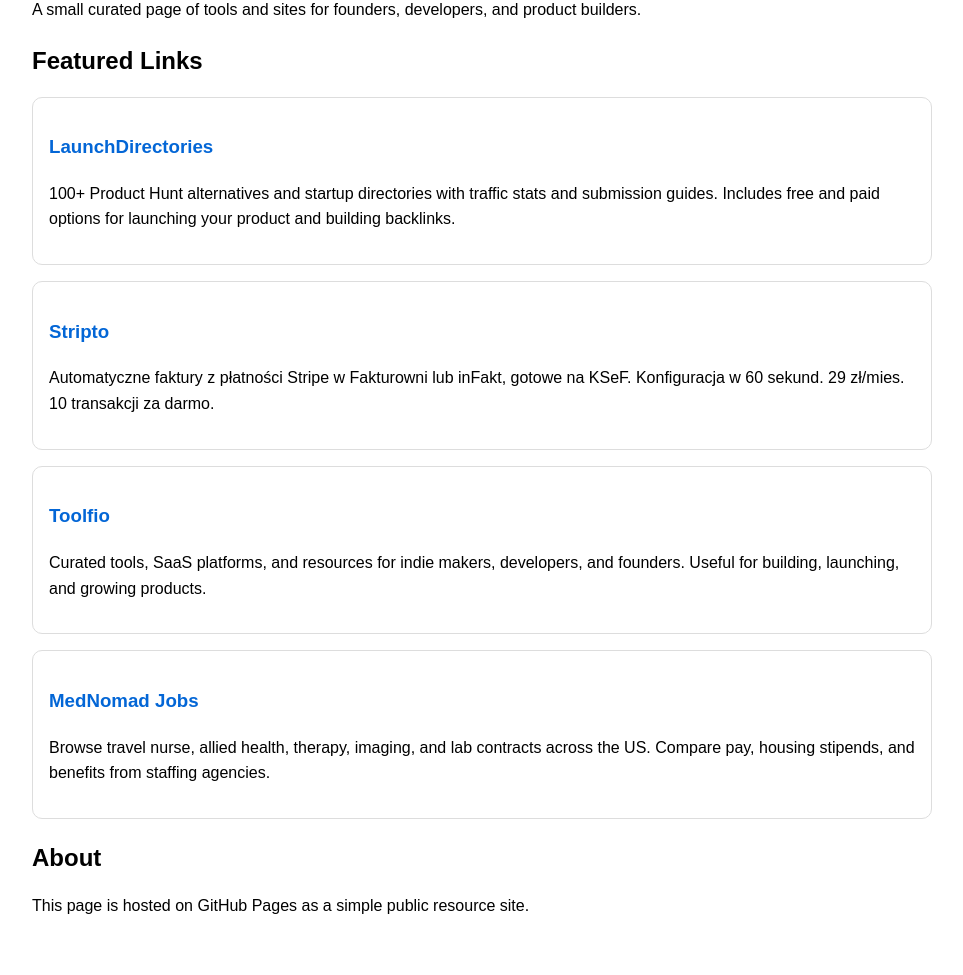
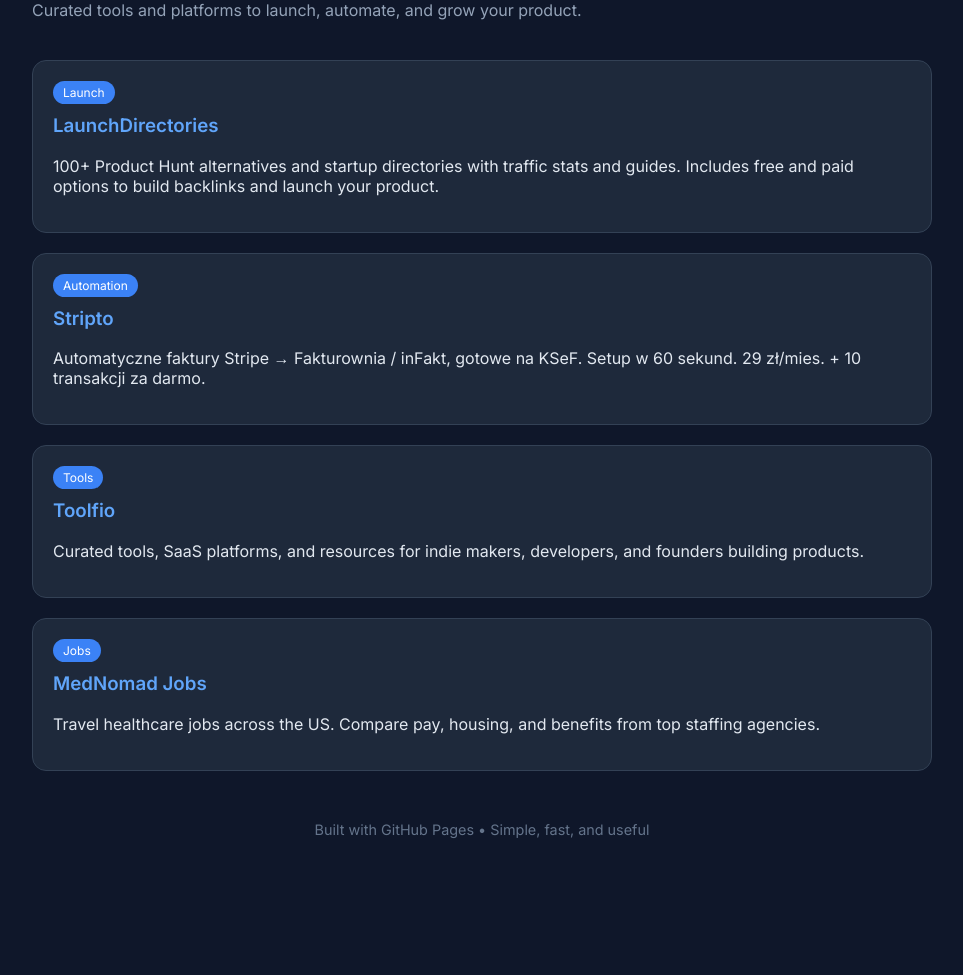
Before and after one commit to rosencoding/rosencoding.github.io, a plain HTML site: page index.html in a window 1280 px wide. Shown: the part 132-1107 px from the top of the page, without its empty margins (158-1121 px from the left). After the commit the page ends 1010 px from the top, so only its background shows below. Drawn offline with Linux system fonts and the light colour scheme.

Commit message:
Update index.html

```diff
--- a/index.html
+++ b/index.html
@@ -2,61 +2,132 @@
 <html lang="en">
 <head>
   <meta charset="UTF-8" />
-  <meta name="viewport" content="width=device-width, initial-scale=1.0" />
-  <title>My Portfolio</title>
+  <meta name="viewport" content="width=device-width, initial-scale=1.0"/>
+  <title>Resources for Builders</title>
+
+  <!-- Google Font -->
+  <link href="https://fonts.googleapis.com/css2?family=Inter:wght@300;400;600&display=swap" rel="stylesheet">
+
   <style>
     body {
-      font-family: Arial, sans-serif;
+      font-family: 'Inter', sans-serif;
+      background: #0f172a;
+      color: #e2e8f0;
+      margin: 0;
+      padding: 0;
+    }
+
+    .container {
       max-width: 900px;
-      margin: 0 auto;
+      margin: auto;
       padding: 40px 20px;
-      line-height: 1.6;
     }
-    h1, h2 {
+
+    h1 {
+      font-size: 2.5rem;
       margin-bottom: 10px;
     }
+
+    p.subtitle {
+      color: #94a3b8;
+      margin-bottom: 40px;
+    }
+
     .card {
-      border: 1px solid #ddd;
-      border-radius: 10px;
-      padding: 16px;
-      margin: 16px 0;
+      background: #1e293b;
+      border-radius: 14px;
+      padding: 20px;
+      margin-bottom: 20px;
+      transition: 0.2s ease;
+      border: 1px solid #334155;
     }
-    a {
-      color: #0366d6;
+
+    .card:hover {
+      transform: translateY(-3px);
+      border-color: #3b82f6;
+    }
+
+    .card h3 {
+      margin-top: 0;
+    }
+
+    .card a {
+      color: #60a5fa;
       text-decoration: none;
+      font-weight: 600;
     }
-    a:hover {
+
+    .card a:hover {
       text-decoration: underline;
+    }
+
+    .tag {
+      display: inline-block;
+      background: #3b82f6;
+      color: white;
+      padding: 4px 10px;
+      border-radius: 999px;
+      font-size: 0.75rem;
+      margin-bottom: 10px;
+    }
+
+    footer {
+      margin-top: 50px;
+      font-size: 0.9rem;
+      color: #64748b;
+      text-align: center;
     }
   </style>
 </head>
+
 <body>
-  <h1>My Useful Resources</h1>
-  <p>A small curated page of tools and sites for founders, developers, and product builders.</p>
+  <div class="container">
 
-  <h2>Featured Links</h2>
+    <h1>🚀 Resources for Builders</h1>
+    <p class="subtitle">
+      Curated tools and platforms to launch, automate, and grow your product.
+    </p>
 
     <div class="card">
-    <h3><a href="https://launchdirectories.com/" target="_blank">LaunchDirectories</a></h3>
-    <p>100+ Product Hunt alternatives and startup directories with traffic stats and submission guides. Includes free and paid options for launching your product and building backlinks.</p>
+      <span class="tag">Launch</span>
+      <h3><a href="https://launchdirectories.com" target="_blank">LaunchDirectories</a></h3>
+      <p>
+        100+ Product Hunt alternatives and startup directories with traffic stats and guides.
+        Includes free and paid options to build backlinks and launch your product.
+      </p>
     </div>
 
     <div class="card">
+      <span class="tag">Automation</span>
       <h3><a href="https://stripto.pl/" target="_blank">Stripto</a></h3>
-    <p>Automatyczne faktury z płatności Stripe w Fakturowni lub inFakt, gotowe na KSeF. Konfiguracja w 60 sekund. 29 zł/mies. 10 transakcji za darmo.</p>
+      <p>
+        Automatyczne faktury Stripe → Fakturownia / inFakt, gotowe na KSeF.
+        Setup w 60 sekund. 29 zł/mies. + 10 transakcji za darmo.
+      </p>
     </div>
 
     <div class="card">
+      <span class="tag">Tools</span>
       <h3><a href="https://toolfio.com/" target="_blank">Toolfio</a></h3>
-    <p>Curated tools, SaaS platforms, and resources for indie makers, developers, and founders. Useful for building, launching, and growing products.</p>
+      <p>
+        Curated tools, SaaS platforms, and resources for indie makers,
+        developers, and founders building products.
+      </p>
     </div>
 
     <div class="card">
+      <span class="tag">Jobs</span>
       <h3><a href="https://mednomadjobs.com/" target="_blank">MedNomad Jobs</a></h3>
-    <p>Browse travel nurse, allied health, therapy, imaging, and lab contracts across the US. Compare pay, housing stipends, and benefits from staffing agencies.</p>
+      <p>
+        Travel healthcare jobs across the US. Compare pay, housing,
+        and benefits from top staffing agencies.
+      </p>
     </div>
 
-  <h2>About</h2>
-  <p>This page is hosted on GitHub Pages as a simple public resource site.</p>
+    <footer>
+      Built with GitHub Pages • Simple, fast, and useful
+    </footer>
+
+  </div>
 </body>
 </html>
```
Lines whose indentation alone changed are shown as unchanged.
